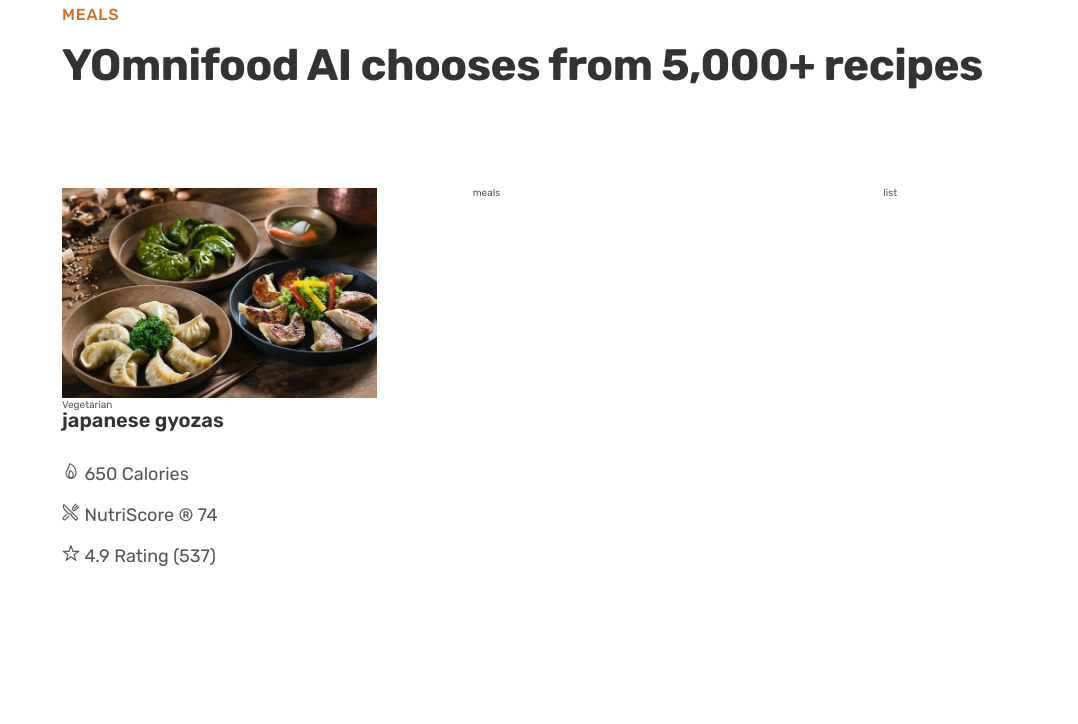
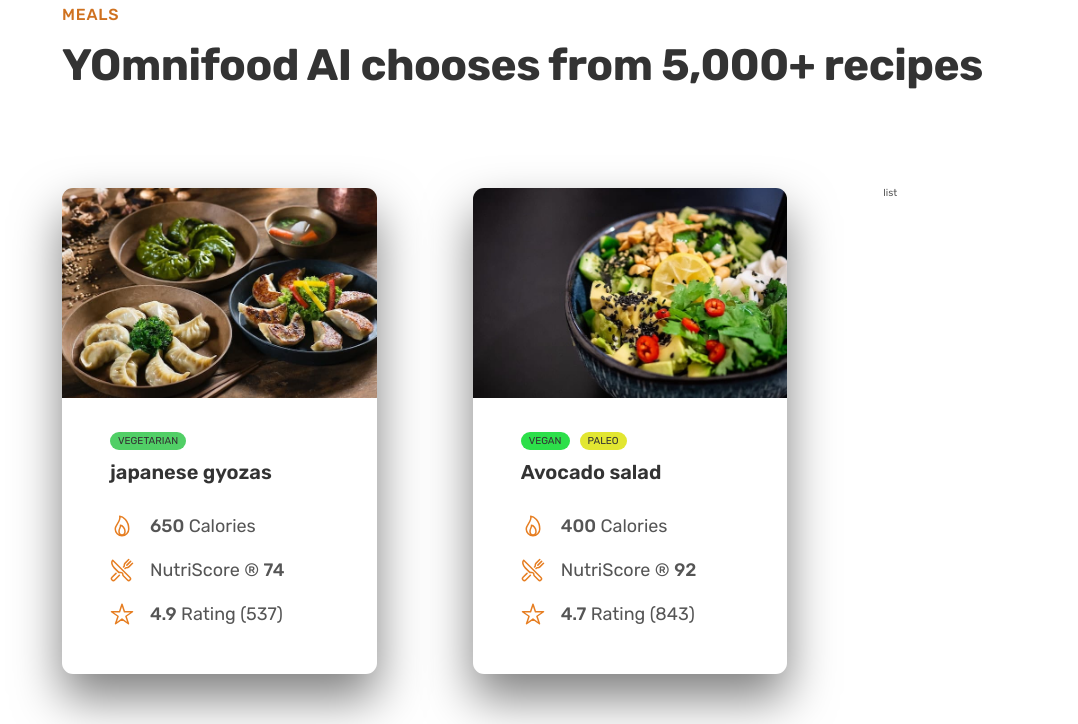
Before and after one commit to Diolemos/Omnifood, a plain HTML site: page index.html in a window 1280 px wide. Shown: the part 2409-3133 px from the top of the page, without its empty margins (10-1088 px from the left). Before the commit the page ends 3024 px from the top, so only its background shows below. Drawn offline with nearby package versions, Linux system fonts and the light colour scheme.

Commit message:
styled meals cards; inserted ionicons

```diff
--- a/css/general.css
+++ b/css/general.css
@@ -168,3 +168,8 @@ margin-bottom: 9.6rem;
 .margin-right-sm{
     margin-right: 1.6rem !important;
 }
+
+
+strong{
+    font-weight: 500;
+}
--- a/css/style.css
+++ b/css/style.css
@@ -238,8 +238,39 @@
 /*  ******************* */
 /* meals section */
 
+.meal{
+    box-shadow:0 2.4rem 4.8rem rgba(0,0,0,0.50) ;
+    border-radius: 11px;
+    overflow: hidden;
+
+}
+
 .section-melas{
     padding: 9.6rem;
+}
+
+.tag{
+    display: inline-block;
+    padding: 0.4rem 0.8rem;
+    text-transform: uppercase;
+
+    color: #333;
+    border-radius: 200px;
+}
+
+.tag--vegetarian{
+    background-color: #51cf66;
+}
+.tag--vegan{
+    background-color: #2ddf4a;
+}
+.tag--paleo{
+    background-color: #e2e631;
+}
+.meal-tag{
+    margin-bottom: 1.2rem;
+    display: flex;
+    gap: 1rem;
 }
 
 .meal-img{
@@ -263,4 +294,18 @@
 
 .meal-attribute{
     font-size: 1.8rem;
+    display: flex;
+    align-items: center;
+    gap: 1.6rem;
 }
+
+.meal-icon{
+    height: 2.4rem;
+    width: 2.4rem;
+    color: #e67e22;
+
+}
+
+.meal-content{
+    padding: 3.2rem 4.8rem 4.8rem 4.8rem;
+}
--- a/index.html
+++ b/index.html
@@ -131,8 +131,8 @@
     </div>
 </section>
 <section class="section-meals">
+
     <div class="container">
-
         <span class="subheading">Meals</span>
         <h2 class="heading-secondary">YOmnifood AI chooses from 5,000+ recipes</h2>
     </div>
@@ -140,17 +140,43 @@
             <div class="meal">
                 <img src="img/meals/meal-1.jpg" class="meal-img" alt="japanese gyozas">
 
-                <span class="tag">Vegetarian</span>
-                <p class="meal-title">japanese gyozas</p>
-                <ul class="meal-attributes">
 
-                <li class="meal-attribute"><ion-icon name="flame-outline"></ion-icon><span> 650 Calories</span> </li>
-                <li class="meal-attribute"><ion-icon name="restaurant-outline"></ion-icon><span> NutriScore &reg; 74</span> </li>
-                <li class="meal-attribute"><ion-icon name="star-outline"></ion-icon> <span> 4.9 Rating (537)</span> </li>
+                <div class="meal-content">
+                    <div class="meal-tag">
+                        <span class="tag tag--vegetarian">Vegetarian</span>
+                    </div>
 
-                                </ul>
-            </div>
-            <div class="meal">meals</div>
+                    <p class="meal-title">japanese gyozas</p>
+                    <ul class="meal-attributes">
+
+                    <li class="meal-attribute"><ion-icon class="meal-icon" name="flame-outline"></ion-icon><span> <strong>650</strong> Calories</span> </li>
+                    <li class="meal-attribute"><ion-icon class="meal-icon" name="restaurant-outline"></ion-icon><span> NutriScore &reg;  <strong>74</strong></span> </li>
+                    <li class="meal-attribute"><ion-icon class="meal-icon" name="star-outline"></ion-icon> <span> <strong>4.9</strong> Rating (537)</span> </li>
+
+                                    </ul>
+                </div>
+                </div>
+
+                <div class="meal">
+                    <img src="img/meals/meal-2.jpg" class="meal-img" alt="japanese gyozas">
+
+
+                    <div class="meal-content">
+                        <div class="meal-tag">
+                            <span class="tag tag--vegan">Vegan</span>
+                            <span class="tag tag--paleo">Paleo</span>
+                        </div>
+
+                        <p class="meal-title">Avocado salad</p>
+                        <ul class="meal-attributes">
+
+                        <li class="meal-attribute"><ion-icon class="meal-icon" name="flame-outline"></ion-icon><span> <strong>400</strong> Calories</span> </li>
+                        <li class="meal-attribute"><ion-icon class="meal-icon" name="restaurant-outline"></ion-icon><span> NutriScore &reg;  <strong>92</strong></span> </li>
+                        <li class="meal-attribute"><ion-icon class="meal-icon" name="star-outline"></ion-icon> <span> <strong>4.7</strong> Rating (843)</span> </li>
+
+                                        </ul>
+                    </div>
+                    </div>
             <div class="list">list</div>
         </div>
 </section>
```
